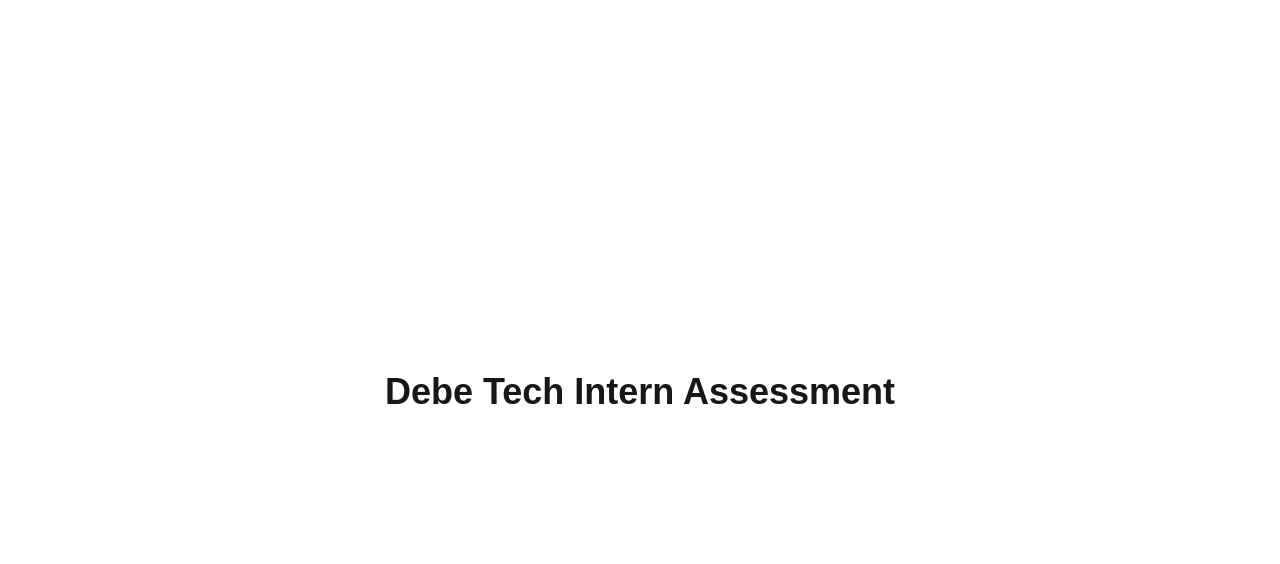
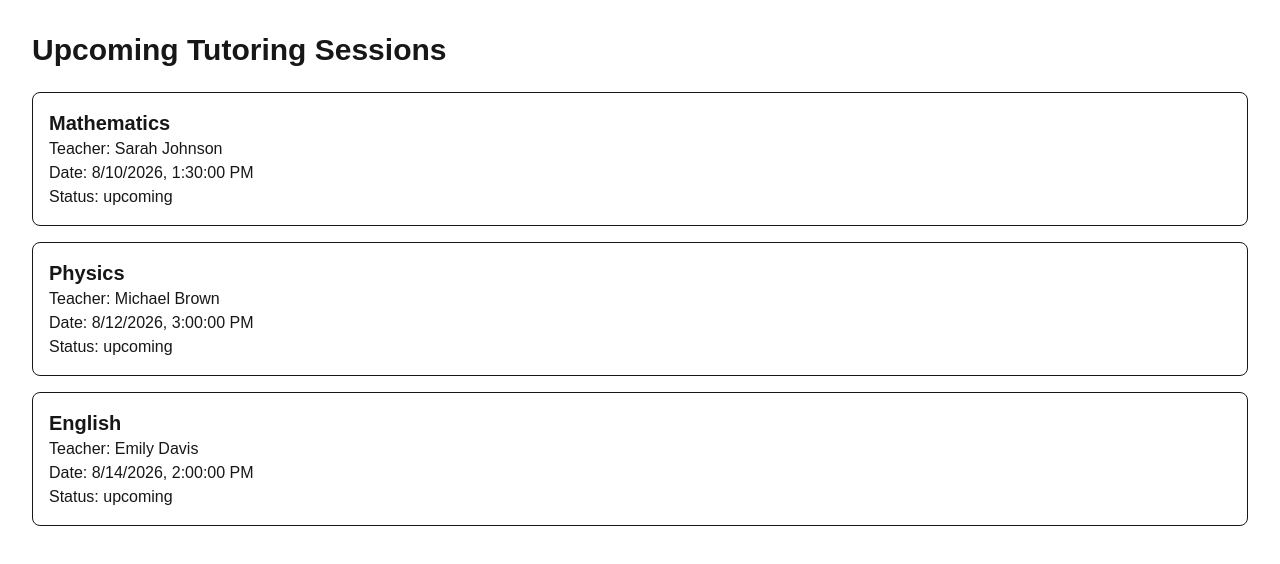
Before and after one commit to Amit81082/debe-tech-intern-assessment, a Next.js app: page / in a window 1280 px wide. Shown: the top 564 px of the page. Built offline with nearby package versions, Linux system fonts and the light colour scheme.

Commit message:
feat: add session types and upcoming sessions

```diff
--- a/app/page.tsx
+++ b/app/page.tsx
@@ -1,9 +1,23 @@
-import Image from "next/image";
+import { sessions } from "@/data/sessions";
 
 export default function Home() {
   return (
-     <div className="flex flex-col items-center justify-center min-h-screen">
-       <h1 className="text-4xl font-bold mb-4">Debe Tech Intern Assessment</h1>
-     </div>
+    <main className="min-h-screen p-8">
+      <h1 className="text-3xl font-bold">Upcoming Tutoring Sessions</h1>
+
+      <div className="mt-6 space-y-4">
+        {sessions.map((session) => (
+          <div key={session.id} className="rounded-lg border p-4">
+            <h2 className="text-xl font-semibold">{session.subject}</h2>
+
+            <p>Teacher: {session.teacherName}</p>
+
+            <p>Date: {new Date(session.datetime).toLocaleString()}</p>
+
+            <p>Status: {session.status}</p>
+          </div>
+        ))}
+      </div>
+    </main>
   );
 }
--- /dev/null
+++ b/data/sessions.ts
@@ -0,0 +1,25 @@
+import type { Session } from "@/shared/types";
+
+export const sessions: Session[] = [
+  {
+    id: "session-1",
+    subject: "Mathematics",
+    teacherName: "Sarah Johnson",
+    datetime: "2026-08-10T13:30:00.000Z",
+    status: "upcoming",
+  },
+  {
+    id: "session-2",
+    subject: "Physics",
+    teacherName: "Michael Brown",
+    datetime: "2026-08-12T15:00:00.000Z",
+    status: "upcoming",
+  },
+  {
+    id: "session-3",
+    subject: "English",
+    teacherName: "Emily Davis",
+    datetime: "2026-08-14T14:00:00.000Z",
+    status: "upcoming",
+  },
+];
--- /dev/null
+++ b/shared/types.ts
@@ -0,0 +1,23 @@
+export type SessionStatus = "upcoming" | "completed" | "cancelled";
+
+export type RescheduleReason = "Conflict" | "Illness" | "Time zone" | "Other";
+
+export interface Session {
+  id: string;
+  subject: string;
+  teacherName: string;
+  datetime: string;
+  status: SessionStatus;
+}
+
+export interface RescheduleRequest {
+  sessionId: string;
+  existingSlot: string;
+  newSlot: string;
+  reason: RescheduleReason;
+}
+
+export interface RescheduleResponse {
+  success: boolean;
+  error?: string;
+}
```
